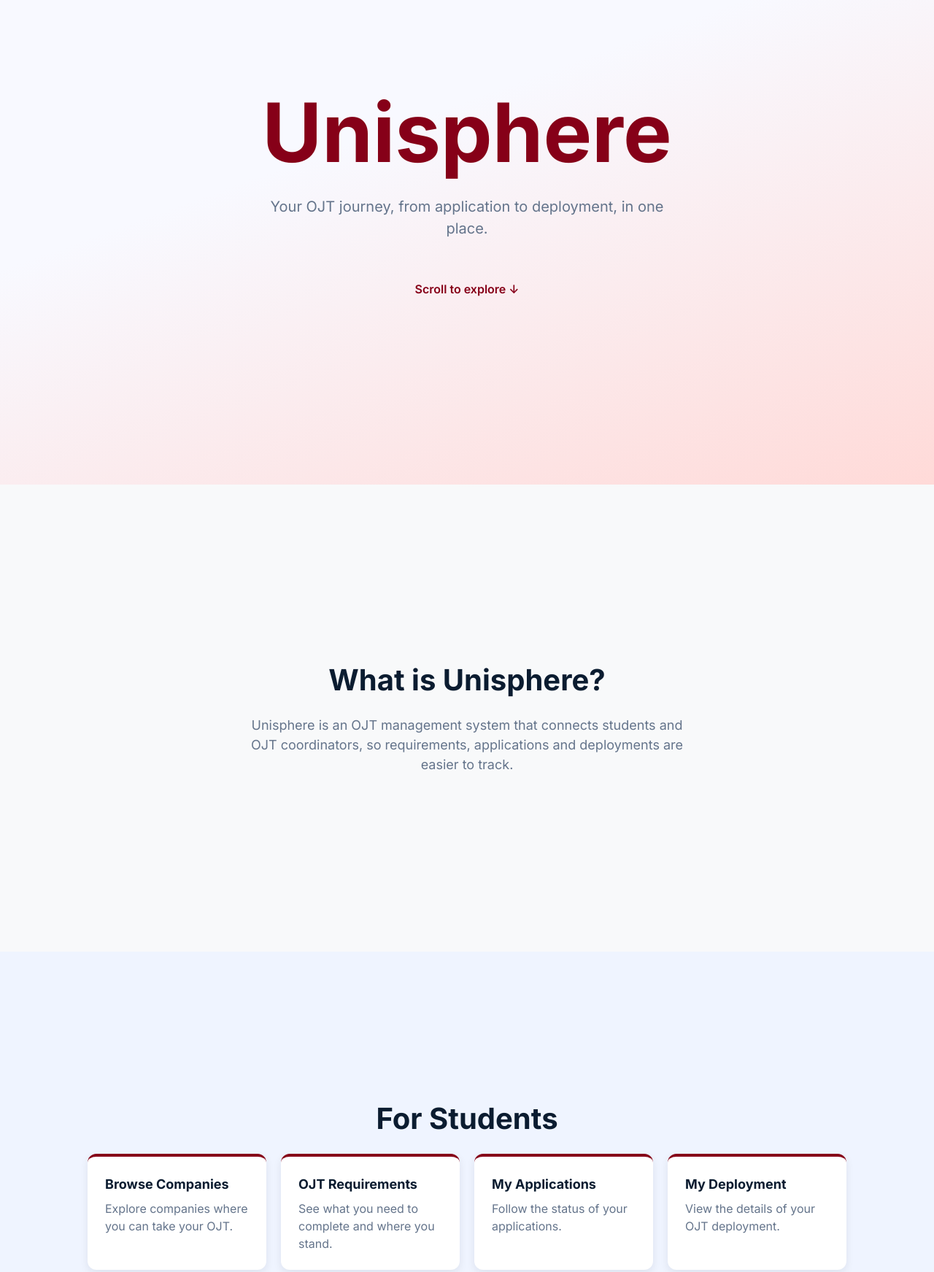
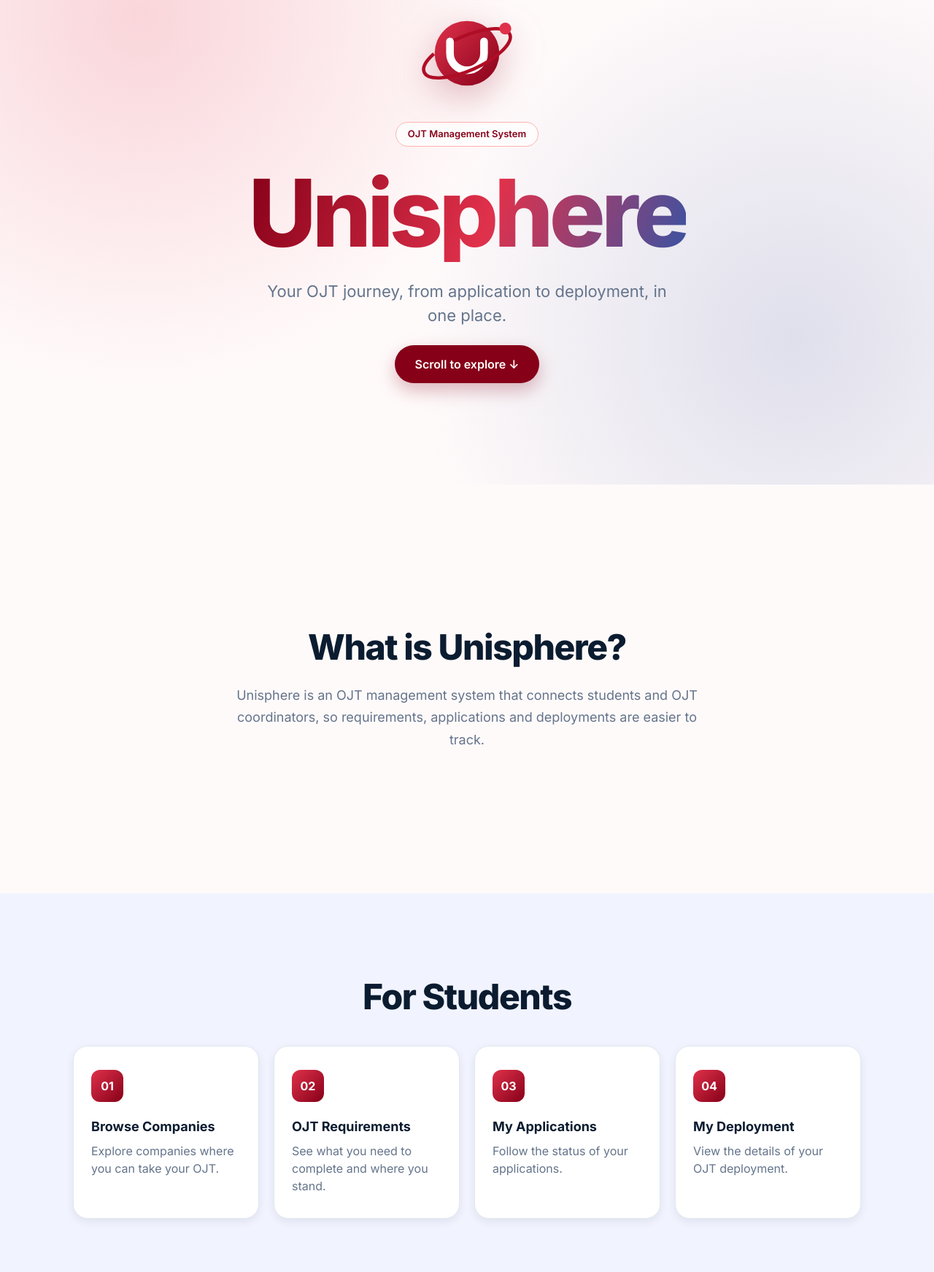
Before and after one commit to RenDev-25/UnisPhere, a website built with Vite: page ojtflow-frontend/src/index.html in a window 1280 px wide. Shown: the part 136-1879 px from the top of the page at 73% size. Built offline with nearby package versions, Linux system fonts and the light colour scheme.

Commit message:
Improved and added logo for landing page

```diff
--- a/ojtflow-frontend/src/index.html
+++ b/ojtflow-frontend/src/index.html
@@ -4,6 +4,7 @@
   <meta charset="UTF-8" />
   <meta name="viewport" content="width=device-width, initial-scale=1.0" />
   <title>Unisphere | OJT Management</title>
+  <link rel="icon" type="image/svg+xml" href="/assets/images/unisphere-logo.svg" />
 
   <link rel="stylesheet" href="/styles/main.css" />
   <link rel="stylesheet" href="/styles/pages/landing.css" />
@@ -15,6 +16,9 @@
 
     <!-- 1. HERO -->
     <section class="landing__section landing__hero">
+      <img class="landing__logo" src="/assets/images/unisphere-logo.svg"
+           alt="" width="120" height="120" />
+      <span class="landing__badge">OJT Management System</span>
       <h1 class="landing__title">Unisphere</h1>
       <p class="landing__tagline">
         Your OJT journey, from application to deployment, in one place.
--- a/ojtflow-frontend/src/styles/pages/landing.css
+++ b/ojtflow-frontend/src/styles/pages/landing.css
@@ -1,4 +1,9 @@
 /* src/styles/pages/landing.css */
+
+.landing {
+  overflow-x: hidden;
+  background: #fffafa;
+}
 
 .landing__section {
   display: flex;
@@ -6,47 +11,87 @@
   align-items: center;
   justify-content: center;
   gap: var(--space-6);
-  min-height: 80vh;
-  padding: var(--space-16) var(--space-5);
+  min-height: 70vh;
+  padding: 96px var(--space-5);
   text-align: center;
 }
 
+/* Hero */
+
 .landing__hero {
   min-height: 100vh;
-  background: linear-gradient(160deg, var(--color-surface) 40%, var(--color-primary-fixed));
+  background:
+    radial-gradient(circle at 15% 20%, rgba(224, 49, 75, 0.18), transparent 40%),
+    radial-gradient(circle at 85% 75%, rgba(57, 83, 163, 0.16), transparent 42%),
+    #fffafa;
+}
+
+.landing__logo {
+  width: clamp(96px, 18vw, 140px);
+  height: auto;
+  filter: drop-shadow(0 16px 24px rgba(134, 0, 24, 0.25));
+  animation: landing-float 5s ease-in-out infinite;
+}
+
+.landing__badge {
+  padding: 6px 16px;
+  font-size: 13px;
+  font-weight: 600;
+  color: var(--color-primary);
+  background: rgba(255, 255, 255, 0.7);
+  border: 1px solid var(--color-primary-fixed-dim);
+  border-radius: var(--radius-full);
 }
 
 .landing__title {
-  font-size: clamp(48px, 12vw, 112px);
-  line-height: 1.1;
-  color: var(--color-primary);
+  font-size: clamp(52px, 13vw, 128px);
+  font-weight: 800;
+  line-height: 1.05;
+  letter-spacing: -0.045em;
+  background: linear-gradient(110deg, #860018, #e0314b 55%, #3953a3);
+  -webkit-background-clip: text;
+  background-clip: text;
+  color: transparent;
 }
 
 .landing__tagline {
   max-width: 560px;
-  font-size: 20px;
+  font-size: clamp(17px, 2.5vw, 22px);
   color: var(--color-text-muted);
 }
 
 .landing__scroll {
-  margin-top: var(--space-8);
+  padding: 14px 28px;
   font-weight: 600;
-  color: var(--color-primary);
+  color: #ffffff;
+  background: var(--color-primary);
+  border-radius: var(--radius-full);
+  box-shadow: 0 10px 24px rgba(134, 0, 24, 0.28);
+  transition: transform 0.2s ease;
 }
 
+.landing__scroll:hover {
+  transform: translateY(-3px);
+}
+
+/* Content sections */
+
 .landing__heading {
-  font-size: clamp(28px, 5vw, 40px);
-  line-height: 1.2;
+  font-size: clamp(30px, 5vw, 48px);
+  font-weight: 800;
+  line-height: 1.15;
+  letter-spacing: -0.03em;
 }
 
 .landing__text {
-  max-width: 620px;
+  max-width: 640px;
   font-size: 18px;
+  line-height: 1.7;
   color: var(--color-text-muted);
 }
 
 .landing__section--alt {
-  background: var(--color-surface-container-low);
+  background: #f1f4ff;
 }
 
 .landing__grid {
@@ -54,16 +99,39 @@
   grid-template-columns: repeat(auto-fit, minmax(220px, 1fr));
   gap: var(--space-5);
   width: 100%;
-  max-width: 1040px;
+  max-width: 1080px;
+  margin-top: var(--space-4);
+  counter-reset: card;
 }
 
 .landing__card {
-  padding: var(--space-6);
+  padding: var(--space-8) var(--space-6);
   text-align: left;
   background: #ffffff;
-  border-top: 4px solid var(--color-primary);
-  border-radius: var(--radius-md);
+  border: 1px solid var(--color-border);
+  border-radius: 20px;
   box-shadow: var(--shadow-2);
+  transition: translate 0.2s ease, box-shadow 0.2s ease;
+}
+
+/* Numbered tile on each card */
+.landing__card::before {
+  counter-increment: card;
+  content: "0" counter(card);
+  display: grid;
+  place-items: center;
+  width: 44px;
+  height: 44px;
+  margin-bottom: var(--space-5);
+  font-weight: 700;
+  color: #ffffff;
+  background: linear-gradient(135deg, #e0314b, #860018);
+  border-radius: 12px;
+}
+
+.landing__card:hover {
+  translate: 0 -6px;
+  box-shadow: var(--shadow-3);
 }
 
 .landing__card h3 {
@@ -78,13 +146,17 @@
 /* Final section */
 
 .landing__section--cta {
-  background: var(--color-primary);
+  width: min(1080px, calc(100% - 32px));
+  min-height: 0;
+  margin: 64px auto;
   color: #ffffff;
+  background: linear-gradient(135deg, #b00d26, #860018 55%, #3a0a2e);
+  border-radius: 32px;
+  box-shadow: var(--shadow-3);
 }
 
-.landing__section--cta .landing__heading,
 .landing__section--cta .landing__text {
-  color: #ffffff;
+  color: rgba(255, 255, 255, 0.85);
 }
 
 .landing__actions {
@@ -95,8 +167,11 @@
 }
 
 .btn.landing__btn {
-  min-width: 160px;
+  min-width: 170px;
+  height: 52px;
+  font-size: 16px;
   border: 2px solid #ffffff;
+  border-radius: var(--radius-full);
 }
 
 .landing__btn--solid {
@@ -123,3 +198,26 @@
 .landing__btn[hidden] {
   display: none;
 }
+
+/* Animations */
+
+@keyframes landing-float {
+  50% { transform: translateY(-10px); }
+}
+
+@keyframes landing-reveal {
+  from { opacity: 0; transform: translateY(32px); }
+  to   { opacity: 1; transform: none; }
+}
+
+/* Fade in while scrolling (only in browsers that support it) */
+@supports (animation-timeline: view()) {
+  @media (prefers-reduced-motion: no-preference) {
+    .landing__heading,
+    .landing__card {
+      animation: landing-reveal linear both;
+      animation-timeline: view();
+      animation-range: entry 0% entry 90%;
+    }
+  }
+}
```
Also changed, not shown: ojtflow-frontend/public/assets/images/unisphere-logo.svg (added).
